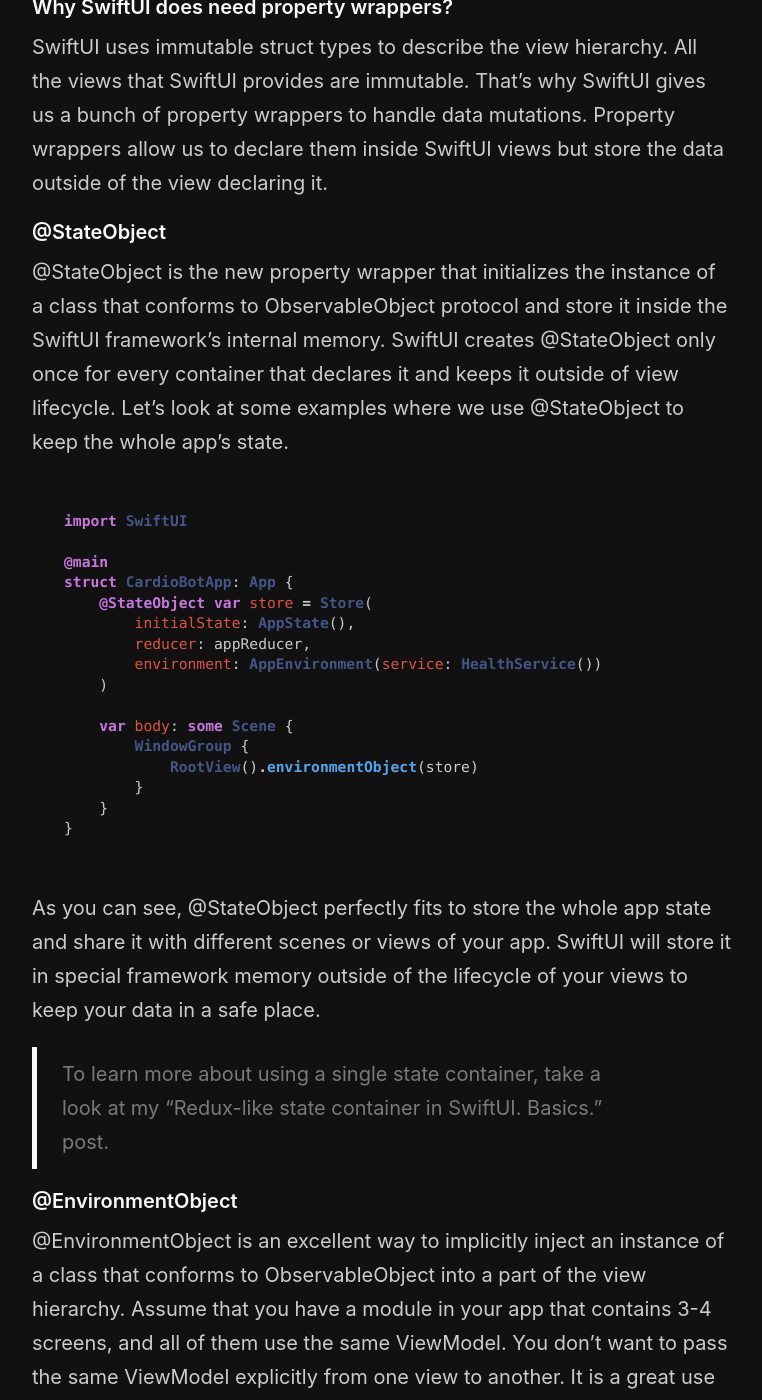
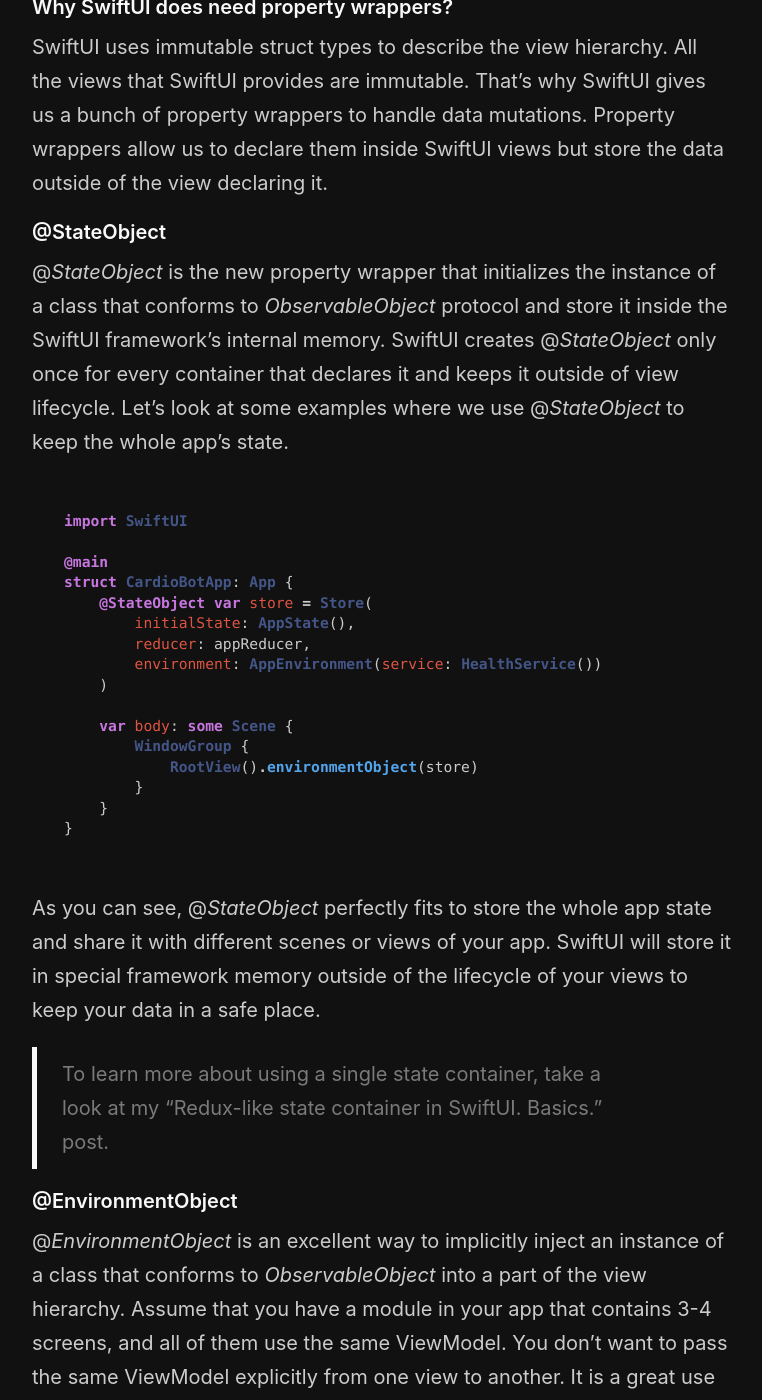
Before and after one commit to mecid/mecid.github.io, a Jekyll site: the page built from _posts/2020-07-02-the-difference-between-stateobject-environmentobject-and-observedobject-in-swiftui.md, in a window 1280 px wide and 1400 px high, scrolled down 512 px. Shown: the whole window, without its empty margins (258-1020 px from the left). Built offline with Jekyll 4.4.1, drawn with Linux system fonts in a browser that asks for light colours; some of the changed text lies outside the part shown.

Commit message:
Update 2020-07-02-the-difference-between-stateobject-environmentobject-and-observedobject-in-swiftui.md

````diff
--- a/_posts/2020-07-02-the-difference-between-stateobject-environmentobject-and-observedobject-in-swiftui.md
+++ b/_posts/2020-07-02-the-difference-between-stateobject-environmentobject-and-observedobject-in-swiftui.md
@@ -1,17 +1,17 @@
 ---
-title: The difference between StateObject, EnvironmentObject and ObservedObject in SwiftUI
+title: The difference between @StateObject, @EnvironmentObject, and @ObservedObject in SwiftUI
 layout: post
 image: /public/wwdc20.jpg
 category: Data flow
 ---
 
-This week I decided to share as much as I can about data flow in SwiftUI. In this post, we will discuss the difference between @StateObject, @EnvironmentObject, and @ObservedObject property wrappers. I know that this is the most confusing topic in SwiftUI for newcomers.
+This week I decided to share as much as I can about data flow in SwiftUI. In this post, we will discuss the difference between @*StateObject*, @*EnvironmentObject*, and @*ObservedObject* property wrappers. I know that this is the most confusing topic in SwiftUI for newcomers.
 
 #### Why SwiftUI does need property wrappers?
 SwiftUI uses immutable struct types to describe the view hierarchy. All the views that SwiftUI provides are immutable. That's why SwiftUI gives us a bunch of property wrappers to handle data mutations. Property wrappers allow us to declare them inside SwiftUI views but store the data outside of the view declaring it.
 
 #### @StateObject
-@StateObject is the new property wrapper that initializes the instance of a class that conforms to ObservableObject protocol and store it inside the SwiftUI framework's internal memory. SwiftUI creates @StateObject only once for every container that declares it and keeps it outside of view lifecycle. Let's look at some examples where we use @StateObject to keep the whole app's state.
+@*StateObject* is the new property wrapper that initializes the instance of a class that conforms to *ObservableObject* protocol and store it inside the SwiftUI framework's internal memory. SwiftUI creates @*StateObject* only once for every container that declares it and keeps it outside of view lifecycle. Let's look at some examples where we use @*StateObject* to keep the whole app's state.
 
 ```swift
 import SwiftUI
@@ -32,12 +32,12 @@
 }
 ```
 
-As you can see, @StateObject perfectly fits to store the whole app state and share it with different scenes or views of your app. SwiftUI will store it in special framework memory outside of the lifecycle of your views to keep your data in a safe place.
+As you can see, @*StateObject* perfectly fits to store the whole app state and share it with different scenes or views of your app. SwiftUI will store it in special framework memory outside of the lifecycle of your views to keep your data in a safe place.
 
 > To learn more about using a single state container, take a look at my "Redux-like state container in SwiftUI. Basics." post.
 
 #### @EnvironmentObject
-@EnvironmentObject is an excellent way to implicitly inject an instance of a class that conforms to ObservableObject into a part of the view hierarchy. Assume that you have a module in your app that contains 3-4 screens, and all of them use the same ViewModel. You don't want to pass the same ViewModel explicitly from one view to another. It is a great use case for @EnvironmentObject. Let's take a look at how we can use it.
+@*EnvironmentObject* is an excellent way to implicitly inject an instance of a class that conforms to *ObservableObject* into a part of the view hierarchy. Assume that you have a module in your app that contains 3-4 screens, and all of them use the same ViewModel. You don't want to pass the same ViewModel explicitly from one view to another. It is a great use case for @*EnvironmentObject*. Let's take a look at how we can use it.
 
 ```swift
 import SwiftUI
@@ -81,7 +81,7 @@
 }
 ```
 
-In the example above, we inject the environment object into the view hierarchy of SummaryContainerView. SwiftUI will implicitly give access for inserted environment objects to all child views that live inside SummaryContainerView. We can quickly obtain and subscribe to injected environment objects using @EnvironmentObject property wrapper.
+In the example above, we inject the environment object into the view hierarchy of *SummaryContainerView*. SwiftUI will implicitly give access for inserted environment objects to all child views that live inside *SummaryContainerView*. We can quickly obtain and subscribe to injected environment objects using @*EnvironmentObject* property wrapper.
 
 ```swift
 struct SummaryContainerView: View {
@@ -96,7 +96,7 @@
 > To learn more about using a single state container, take a look at my "Redux-like state container in SwiftUI. Basics." post.
 
 #### @ObservedObject
-@ObservedObject is another way to subscribe and keep track of changes in ObservableObject. Unlike @EnvironmentObject, you have to make it explicitly. SwiftUI doesn't control the lifecycle of @ObservedObject, and you have to manage it yourself. @ObservedObject perfectly fits a case where you have an ObservableObject stored by @StateObject, and you want to share it with any reusable view.
+@*ObservedObject* is another way to subscribe and keep track of changes in *ObservableObject*. Unlike @*EnvironmentObject*, you have to make it explicitly. SwiftUI doesn't control the lifecycle of @*ObservedObject*, and you have to manage it yourself. @*ObservedObject* perfectly fits a case where you have an *ObservableObject* stored by @*StateObject*, and you want to share it with any reusable view.
 
 ```swift
 struct CalendarContainerView: View {
@@ -113,7 +113,7 @@
 }
 ```
 
-I mention reusable views because I use CalendarContainerView in multiple places in my app, and I don't want to make it dependent on the environment. I use @ObservedObject to explicitly indicate the data used by the view in that particular case.
+I mention reusable views because I use *CalendarContainerView* in multiple places in my app, and I don't want to make it dependent on the environment. I use @*ObservedObject* to explicitly indicate the data used by the view in that particular case.
 
 ```swift
 NavigationLink(
@@ -129,4 +129,4 @@
 > To learn more about using a single state container, take a look at my "Redux-like state container in SwiftUI. Basics." post.
 
 #### Conclusion
-Today we talked about the differences between @StateObject, @EnvironmentObject, and @ObservedObject property wrappers. I hope this post makes it easier to understand which property wrapper fits best for your case. Feel free to follow me on [Twitter](https://twitter.com/mecid) and ask your questions related to this post. Thanks for reading, and see you next week!
+Today we talked about the differences between @*StateObject*, @*EnvironmentObject*, and @*ObservedObject* property wrappers. I hope this post makes it easier to understand which property wrapper fits best for your case. Feel free to follow me on [Twitter](https://twitter.com/mecid) and ask your questions related to this post. Thanks for reading, and see you next week!
````
